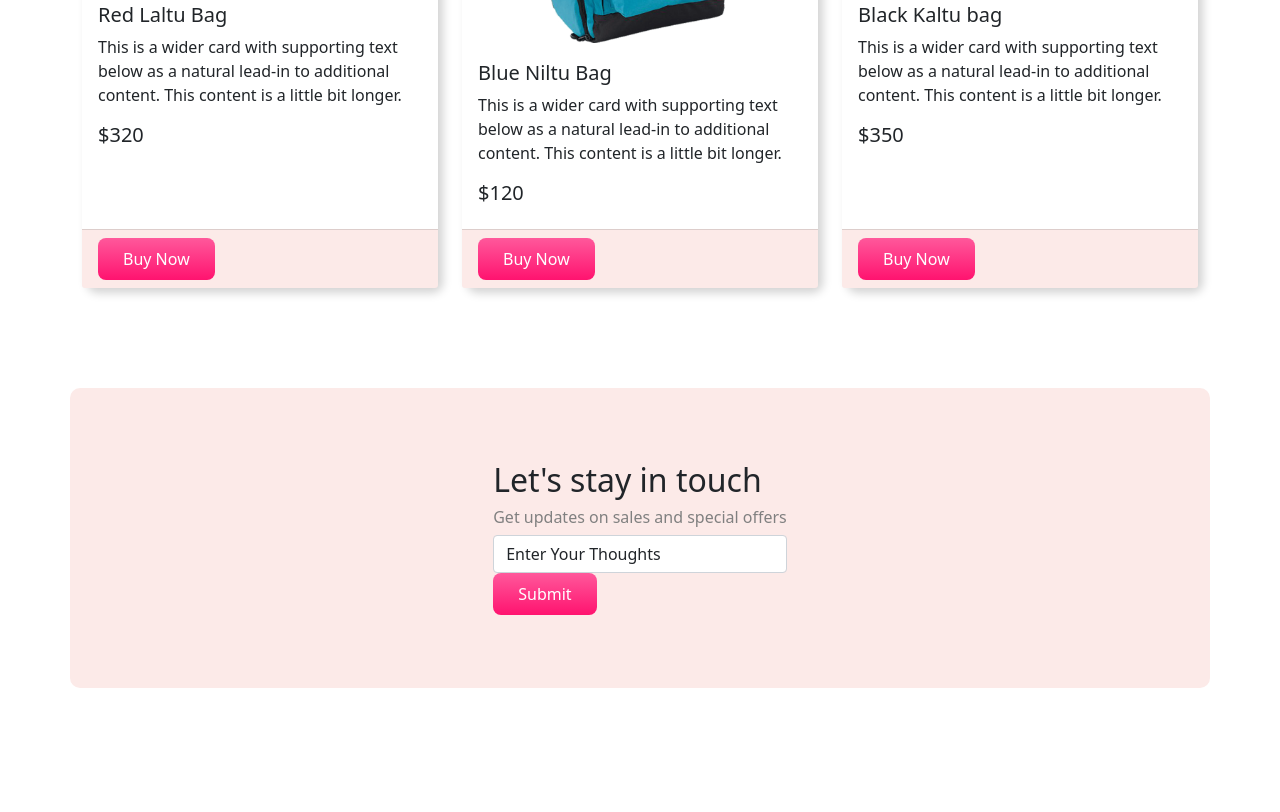
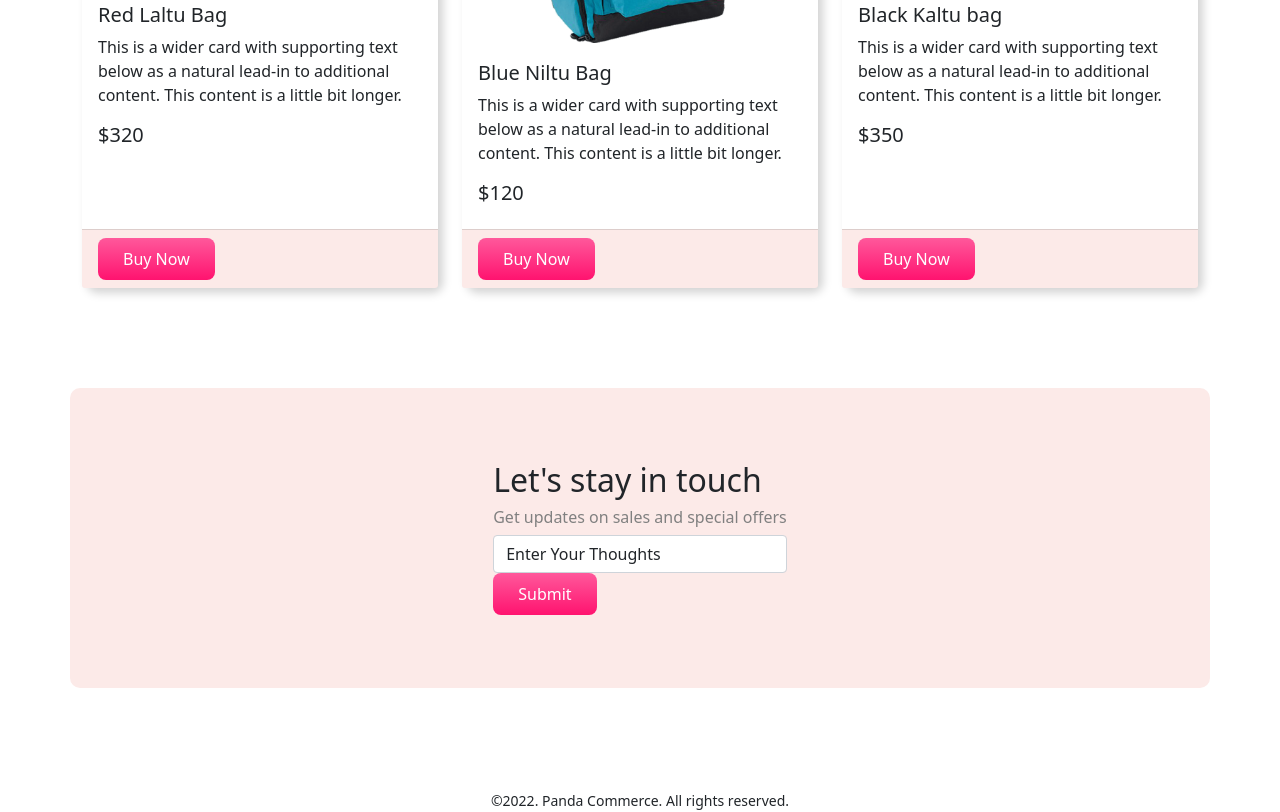
Before and after one commit to GourobSaha/E-commerce-Web-01, a plain HTML site: page index.html in a window 1280 px wide. Shown: the part 1883-2695 px from the top of the page. Before the commit the page ends 2671 px from the top, so only its background shows below. Drawn offline with nearby package versions, Linux system fonts and the light colour scheme.

Commit message:
Footer Added

```diff
--- a/index.html
+++ b/index.html
@@ -318,6 +318,10 @@
       </div>
     </div>
 
+    <footer>
+      <small>©2022. Panda Commerce. All rights reserved.</small>
+    </footer>
+
     <script
       src="https://cdn.jsdelivr.net/npm/bootstrap@5.1.3/dist/js/bootstrap.bundle.min.js"
       integrity="sha384-ka7Sk0Gln4gmtz2MlQnikT1wXgYsOg+OMhuP+IlRH9sENBO0LRn5q+8nbTov4+1p"
--- a/style.css
+++ b/style.css
@@ -54,3 +54,6 @@
 #register h6 {
   color: gray;
 }
+footer {
+  text-align: center;
+}
```
